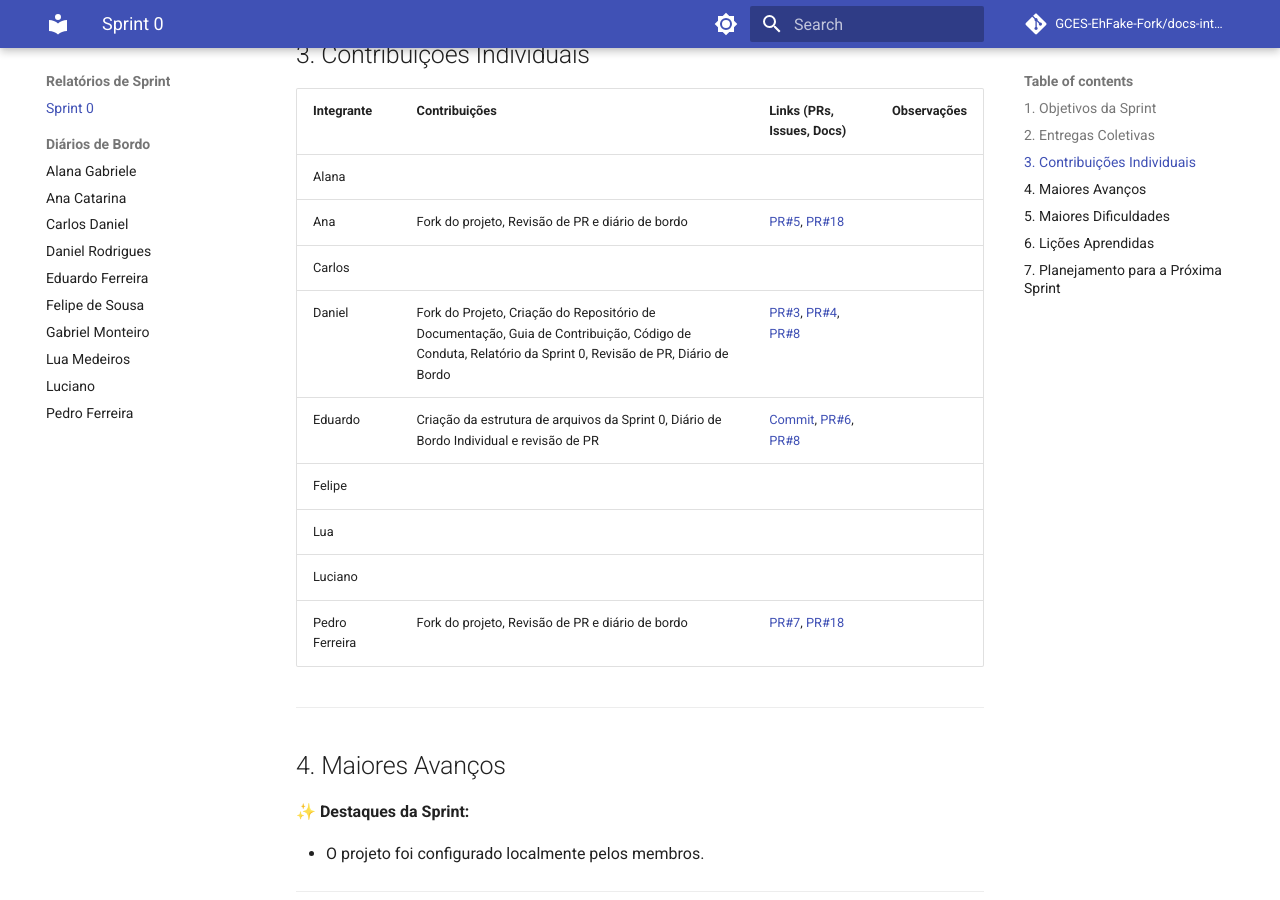
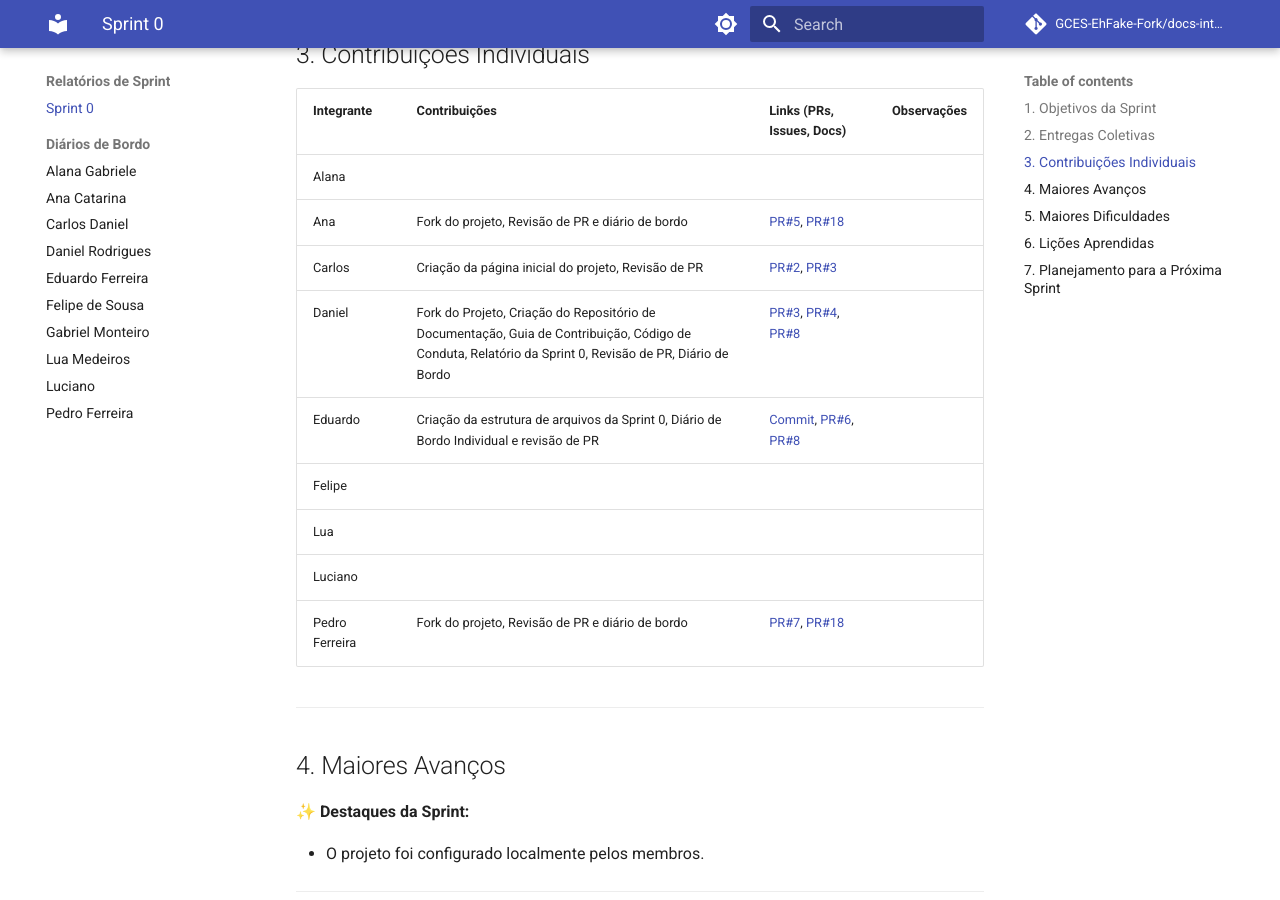
Before and after one commit to GCES-EhFake-Fork/docs-interno, an MkDocs documentation site: the page built from docs/sprints/sprint0.md, in a window 1280 px wide and 900 px high, scrolled down 1121 px. Built offline with MkDocs 1.6.1 and Material for MkDocs 9.7.7, drawn with Linux system fonts in a browser that asks for light colours; comment, search, counter and statistics services are not loaded.

Commit message:
Incluindo sprint 0

```diff
--- a/docs/sprints/sprint0.md
+++ b/docs/sprints/sprint0.md
@@ -39,7 +39,7 @@
 | -------------- | ----------------------------------------- | ------------------------- | ----------- |
 | Alana          |                                           |                           |             |
 | Ana            | Fork do projeto, Revisão de PR e diário de bordo                                          |[PR#5](https://github.com/GCES-EhFake-Fork/docs-interno/pull/5), [PR#18](https://github.com/GCES-EhFake-Fork/docs-interno/pull/18)                      |             |
-| Carlos         |                                           |                           |             |
+| Carlos         | Criação da página inicial do projeto, Revisão de PR                              |       [PR#2](https://github.com/GCES-EhFake-Fork/docs-interno/pull/2), [PR#3](https://github.com/GCES-EhFake-Fork/docs-interno/pull/3)                   |             |
 | Daniel         | Fork do Projeto, Criação do Repositório de Documentação, Guia de Contribuição, Código de Conduta, Relatório da Sprint 0, Revisão de PR, Diário de Bordo             | [PR#3](https://github.com/GCES-EhFake-Fork/docs-interno/pull/3), [PR#4](https://github.com/GCES-EhFake-Fork/docs-interno/pull/4), [PR#8](https://github.com/GCES-EhFake-Fork/docs-interno/pull/8)                                     |                                         |
 | Eduardo        | Criação da estrutura de arquivos da Sprint 0, Diário de Bordo Individual e revisão de PR                      |     [Commit](https://github.com/GCES-EhFake-Fork/docs-interno/commit/fb46aa7414b99f0c8a4d898c421a7d6fa4c62cd0), [PR#6](https://github.com/GCES-EhFake-Fork/docs-interno/pull/6), [PR#8](https://github.com/GCES-EhFake-Fork/docs-interno/pull/8)                 |             |
 | Felipe         |                                           |                           |             |
```
